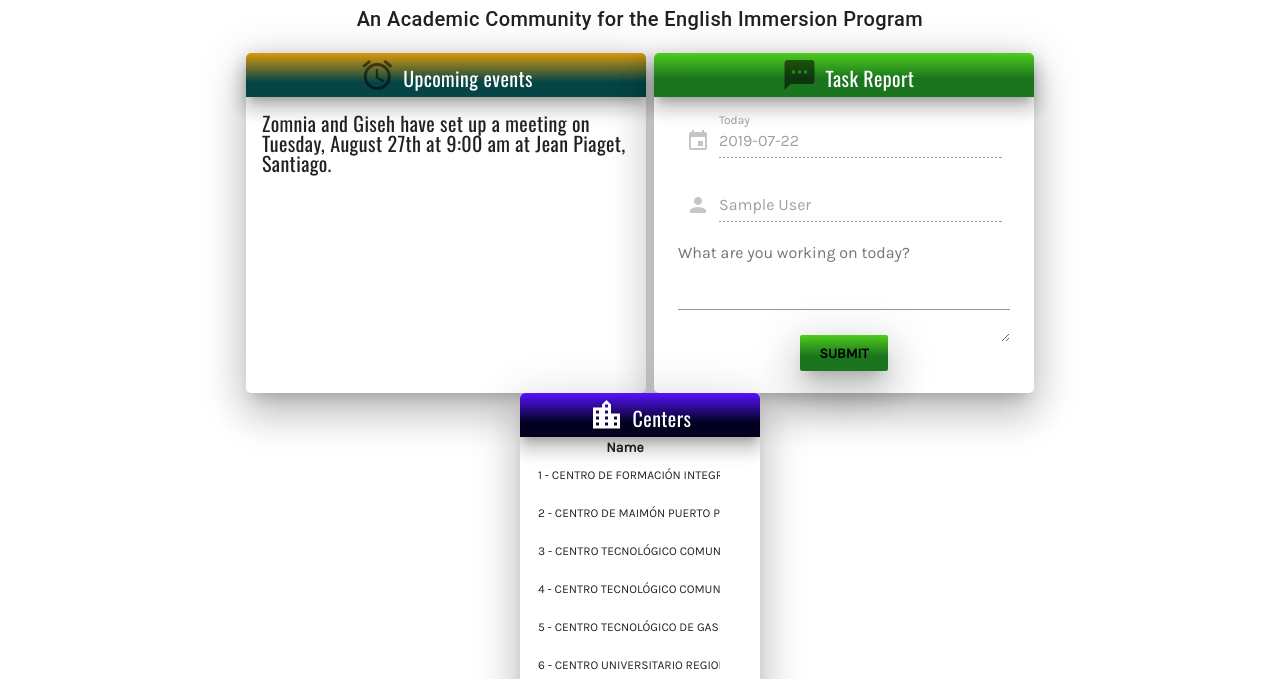
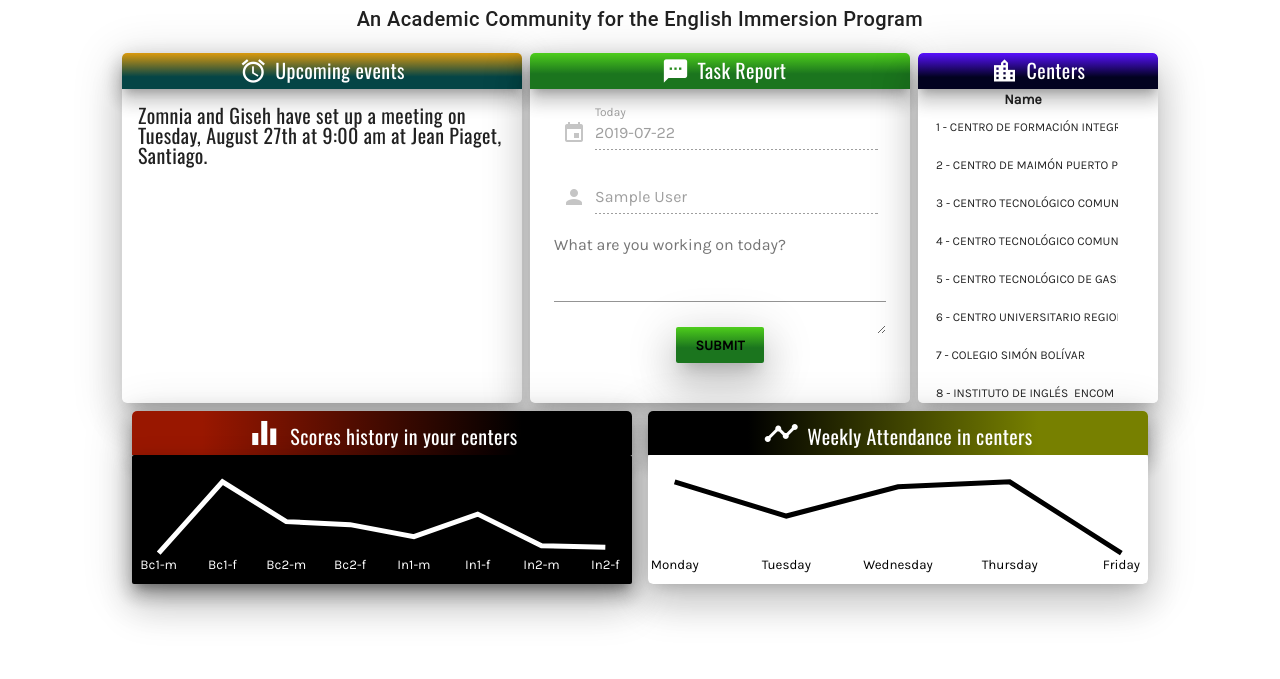
Before and after one commit to waldo237/teacheipApp, a Vue app: page /dashboard in a window 1280 px wide. Shown: the part 273-952 px from the top of the page. Built offline with nearby package versions, Linux system fonts and the light colour scheme; no server answers; the database is empty; sample sign-in values are in the browser's storage; a small style sheet from the web is missing; a web font is replaced by a local one.

Commit message:
commting css changes

```diff
--- a/src/views/Dashboard.vue
+++ b/src/views/Dashboard.vue
@@ -1,11 +1,11 @@
 <template>
-  <div class="mx-5 mb-5 pb-5 wrapper">
+  <!-- <div class="mx-5 mb-5 pb-5 wrapper"> -->
     <!-- <v-layout class="mx-5 py-1 mt-3 elevation-10 justify-center wrapper-div sign-up" wrap>
       <v-card class="display-1 sign-up" flat>
         <v-icon class="white--text mb-1" large>dashboard</v-icon>Dashboard
       </v-card>
     </v-layout>-->
-    <v-layout class="mx-5 mb-5 pa-3 px-2 pb-5 pt-1 main-card" wrap>
+    <v-layout class="mx-3 mb-5 pa-3 px-2 pb-5 pt-1 main-card" wrap>
       <v-layout class="mx-2 px-1 justify-center" flat wrap>
         <!-- upcoming events starts -->
         <v-card
@@ -17,7 +17,7 @@
         >
           <v-card-title primary-title class="justify-center orangish elevation-12 py-1">
             <h3 class="title white--text text--accent-2">
-              <v-icon large class="mr-2">alarm</v-icon>Upcoming events
+              <v-icon color="white" medium class="mr-2">alarm</v-icon>Upcoming events
             </h3>
           </v-card-title>
           <v-card-text class="title">{{direccion.notification}} </v-card-text>
@@ -33,7 +33,7 @@
         >
           <v-card-title primary-title class="instructions justify-center elevation-12 py-1">
             <h3 class="title white--text text--accent-2">
-              <v-icon large class="mx-2">sms</v-icon>Task Report
+              <v-icon color="white" medium class="mx-2">sms</v-icon>Task Report
             </h3>
           </v-card-title>
           <v-card-text class="justify-center">
@@ -102,10 +102,10 @@
           max-width="240px"
           min-width="240px"
           style="overflow:auto;"
-        >
+          >
           <v-card-title primary-title class="justify-center centers darken-4 elevation-12 py-1">
             <h3 class="title white--text text--accent-2">
-              <v-icon large class="mr-2 white--text">location_city</v-icon>Centers
+              <v-icon color="white" medium class="mr-2 white--text">location_city</v-icon>Centers
             </h3>
           </v-card-title>
 
@@ -138,19 +138,19 @@
         <!-- centers ends -->
       </v-layout>
       <!-- statistics layout starts -->
-      <v-layout class="mx-5 mb-5 pb-5 justify-start" flat wrap>
+      <v-layout class="mx-5 mb-5 pb-5" flat wrap justify-center>
         <!-- statistics starts -->
         <v-card
-          class="mr-2 mt-2 elevation-24 grids statistics-card"
-          max-width="500px"
+          class="mx-2 mt-2 elevation-24 grids statistics-card"
+
           min-width="500px"
-        >
+          >
           <v-card-title
             primary-title
             class="justify-center statistics-right darken-4 elevation-12 py-1"
           >
             <h3 class="title white--text text--accent-2">
-              <v-icon large class="mr-2 white--text">location_city</v-icon>Scores history in your centers
+              <v-icon large class="mr-2 white--text">equalizer</v-icon>Scores history in your centers
             </h3>
           </v-card-title>
           <div>
@@ -168,13 +168,13 @@
         <!-- statistics ends -->
         <!-- statistics starts -->
         <v-card
-          class="ml-3 mt-2 elevation-24 grids statistics-card"
-          max-width="500px"
+          class="mx-2 mt-2 elevation-24 grids statistics-card"
+          max-height="170px"
           min-width="500px"
-        >
+          >
           <v-card-title primary-title class="justify-center statistics darken-4 elevation-12 py-1">
             <h3 class="title white--text text--accent-2">
-              <v-icon large class="mr-2 white--text">location_city</v-icon>Weekly Attendance in centers
+              <v-icon large class="mr-2 white--text">timeline</v-icon>Weekly Attendance in centers
             </h3>
           </v-card-title>
           <div style="overflow-x:auto;" class="mb-5">
@@ -196,7 +196,7 @@
       </v-layout>
       <!-- statistics layout ends -->
     </v-layout>
-  </div>
+  <!-- </div> -->
 </template>
 
 <script>
@@ -316,7 +316,7 @@ export default {
     margin-top: 5% !important;
   }
   .statistics-card {
-    min-width: 340px !important;
+    min-width: 380px !important;
     margin: 0 !important;
     padding: 0% !important;
     margin-top: 5% !important;
```
Also changed, not shown: 11 other files (tests, documents, lock files or other folders).
